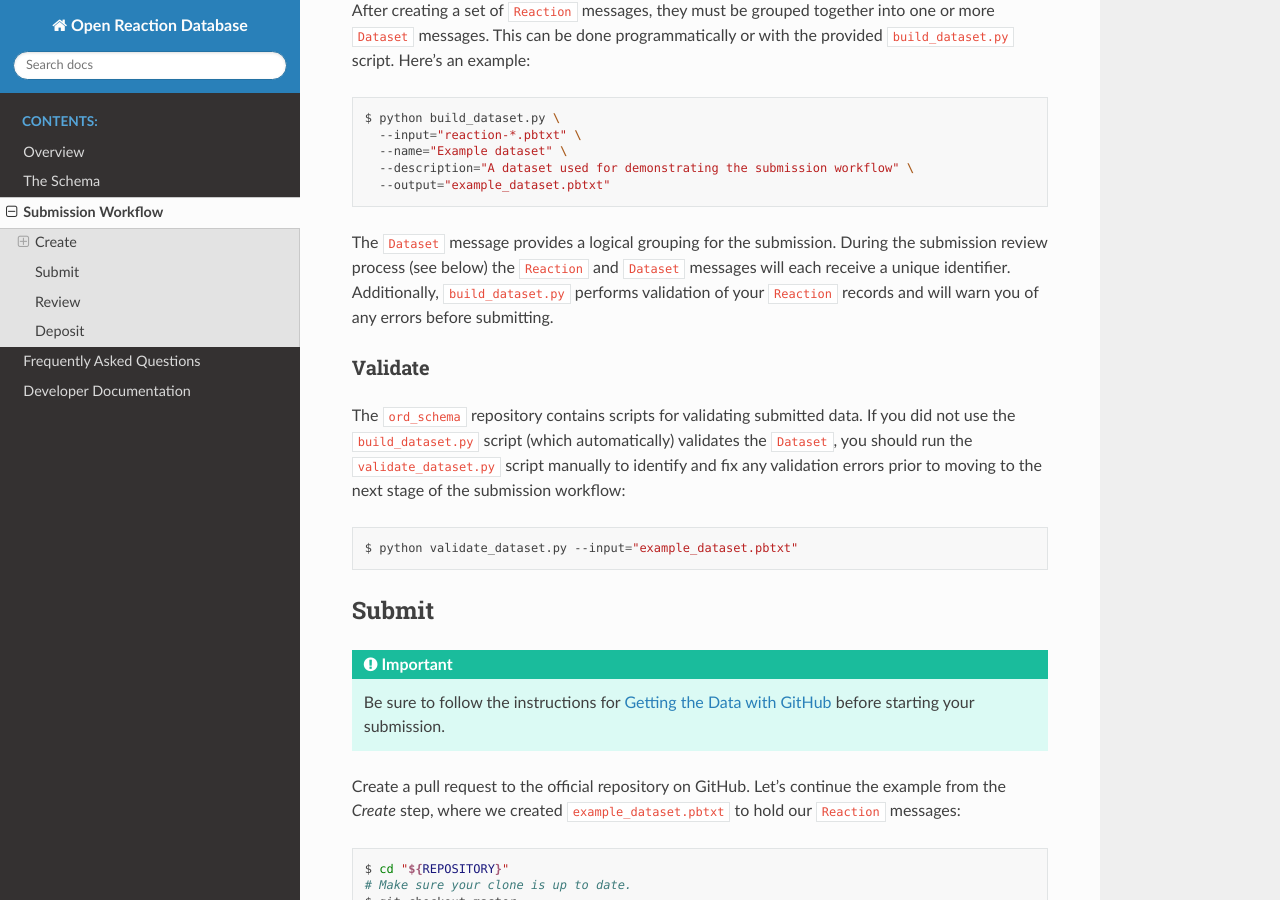
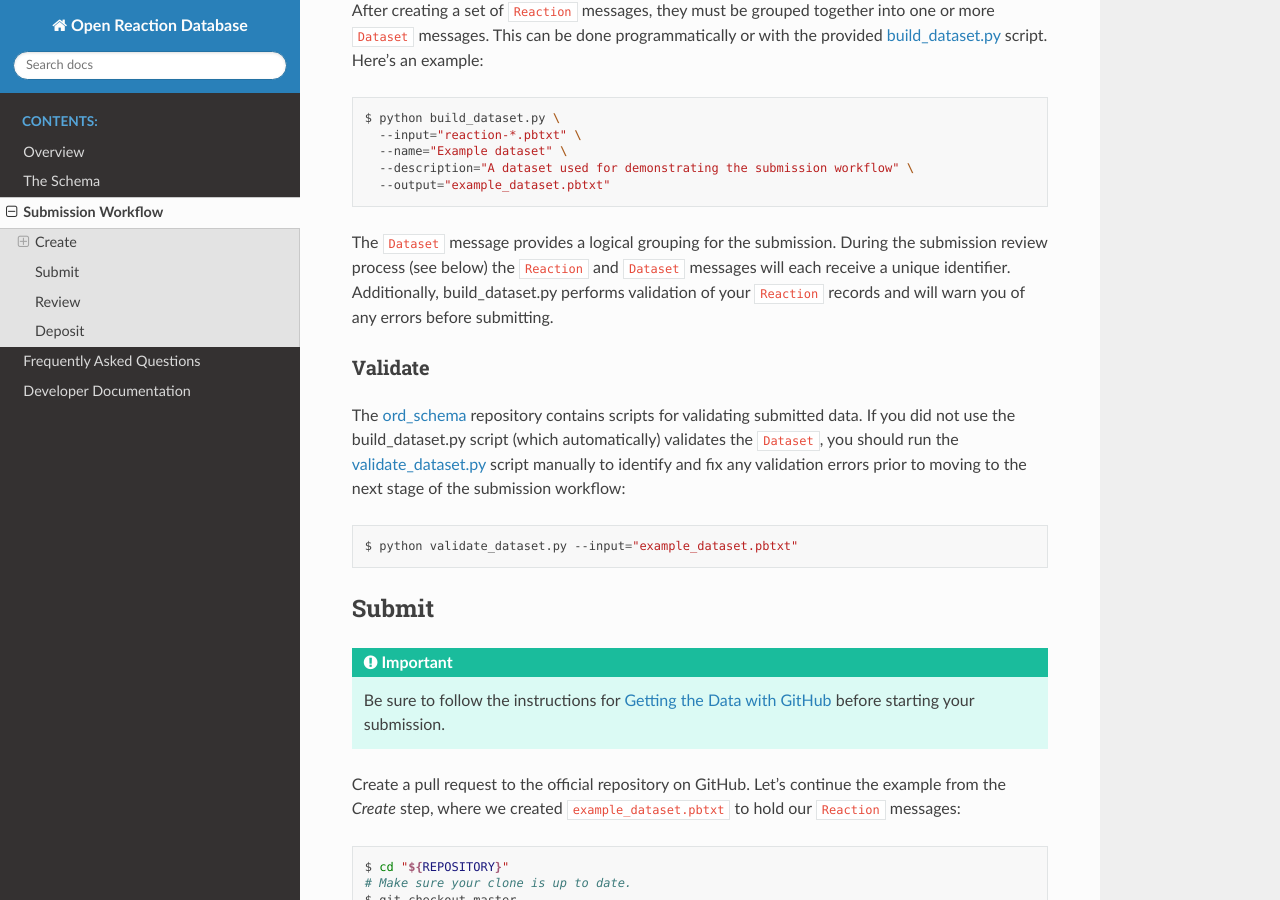
Before and after one commit to open-reaction-database/ord-schema, a Sphinx documentation site: the page built from docs/submissions.md, in a window 1280 px wide and 900 px high, scrolled down 338 px. Built offline with Sphinx 7.4.7 and the Read the Docs theme 2.0.0, drawn with Linux system fonts in a browser that asks for light colours; part of the change alters nothing that is shown.

Commit message:
Minor changes

````diff
--- a/docs/submissions.md
+++ b/docs/submissions.md
@@ -11,7 +11,7 @@ created by the user. We have examples of how to do this
 After creating a set of `Reaction` messages, they must be grouped together into
 one or more `Dataset` messages. This can be done programmatically or with the
 provided
-[`build_dataset.py`](https://github.com/Open-Reaction-Database/ord-schema/blob/master/ord_schema/scripts/build_dataset.py)
+[build_dataset.py](https://github.com/Open-Reaction-Database/ord-schema/blob/master/ord_schema/scripts/build_dataset.py)
 script. Here's an example:
 
 ```shell
@@ -24,16 +24,17 @@ $ python build_dataset.py \
 
 The `Dataset` message provides a logical grouping for the submission. During the
 submission review process (see below) the `Reaction` and `Dataset` messages will
-each receive a unique identifier. Additionally, `build_dataset.py` performs
+each receive a unique identifier. Additionally, build_dataset.py performs
 validation of your `Reaction` records and will warn you of any errors before
 submitting.
 
 ### Validate
 
-The `ord_schema` repository contains scripts for validating submitted data. If
-you did not use the `build_dataset.py` script (which automatically) validates
-the `Dataset`, you should run the
-[`validate_dataset.py`](https://github.com/Open-Reaction-Database/ord-schema/blob/master/ord_schema/scripts/validate_dataset.py)
+The [ord_schema](https://github.com/Open-Reaction-Database/ord-schema)
+repository contains scripts for validating submitted data. If you did not use
+the build_dataset.py script (which automatically) validates the `Dataset`, you
+should run the
+[validate_dataset.py](https://github.com/Open-Reaction-Database/ord-schema/blob/master/ord_schema/scripts/validate_dataset.py)
 script manually to identify and fix any validation errors prior to moving to the
 next stage of the submission workflow:
 
````
